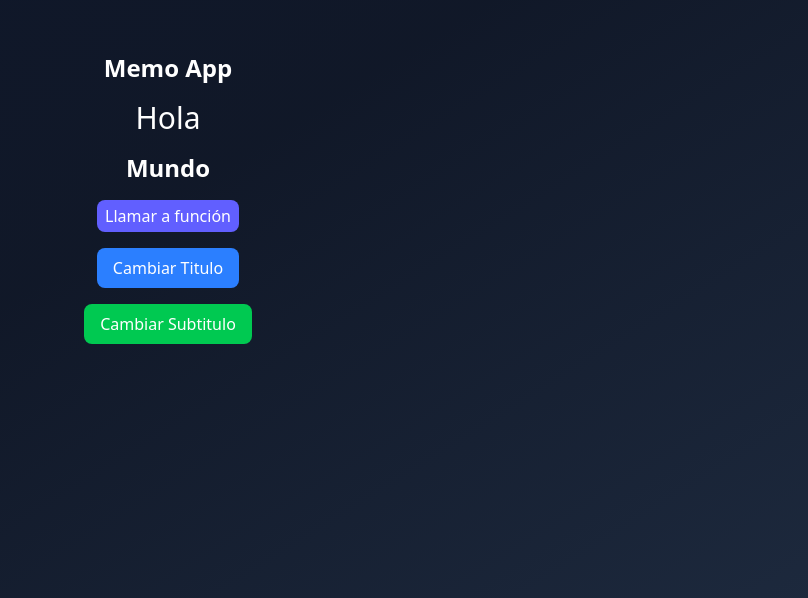
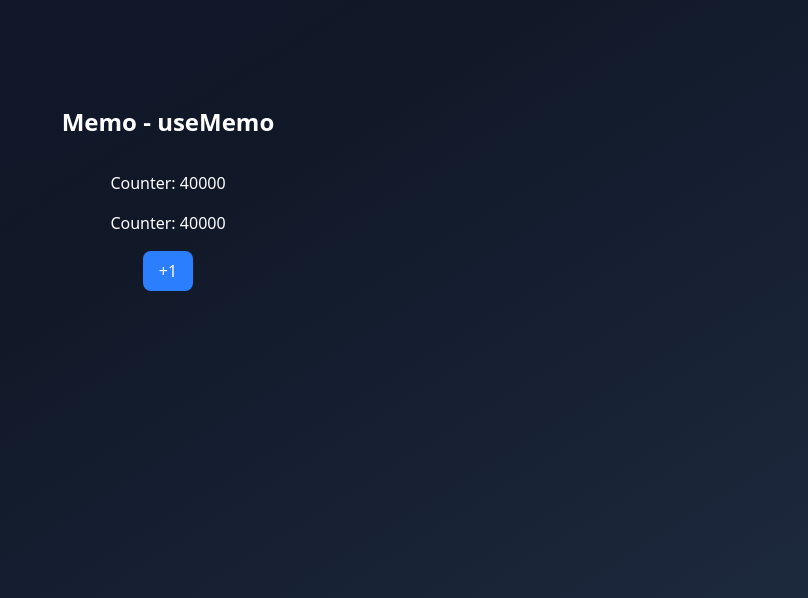
Before and after one commit to D-Amores/hooks-app, a React (Vite) app: page / in a window 1280 px wide. Shown: the part 202-800 px from the top of the page, without its empty margins (472-1280 px from the left). Built offline with nearby package versions, Linux system fonts and the light colour scheme.

Commit message:
refactor(memoCounter): implement useMemo to optimize counter calculations

```diff
--- a/src/main.tsx
+++ b/src/main.tsx
@@ -9,9 +9,10 @@
 // import FocusScreen from './useRef/FocusScreen'
 // import { TasksApp } from './useReducer/TaskApp'
 // import { ScrambleWords } from './useReducer/ScrambleWords'
+// import MemoHook from './memos/MemoHook'
 
 import './index.css'
-import MemoHook from './memos/MemoHook'
+import MemoCounter from './memos/MemoCounter'
 
 createRoot(document.getElementById('root')!).render(
   <StrictMode>
@@ -23,6 +24,7 @@
     {/* <FocusScreen /> */}
     {/* <TasksApp /> */}
     {/* <ScrambleWords /> */}
-    <MemoHook />
+    {/* <MemoHook /> */}
+    <MemoCounter />
   </StrictMode>,
 )
--- /dev/null
+++ b/src/memos/MemoCounter.tsx
@@ -0,0 +1,39 @@
+import useCounter from "@/hooks/useCounter"
+import { useMemo } from "react";
+
+const heavyStuff = ( iterationNumber: number ) => {
+  console.time('Heavy_stuff_started');
+
+  for (let index = 0; index < iterationNumber; index++) {
+    console.log('Ahi vamos')
+  }
+
+  console.timeEnd('Heavy_stuff_started');
+  return `${ iterationNumber } iterations done`;
+}
+
+const MemoCounter = () => {
+
+  const { counter, increment } = useCounter(40_000);
+  const myHeavyValue = useMemo(() => heavyStuff(counter), [counter]);
+
+  return (
+    <div className='bg-gradient flex flex-col gap-4'>
+      <h1 className="text-2xl font-bold">Memo - useMemo</h1>
+
+      <hr />
+
+      <h4>Counter: {counter}</h4>
+      <h4>Counter: {counter}</h4>
+
+      <button
+      className="bg-blue-500 text-white px-4 rounded-md py-2 cursor-pointer"
+        onClick={increment}
+      >
+        +1
+      </button>
+    </div>
+  )
+}
+
+export default MemoCounter
```
